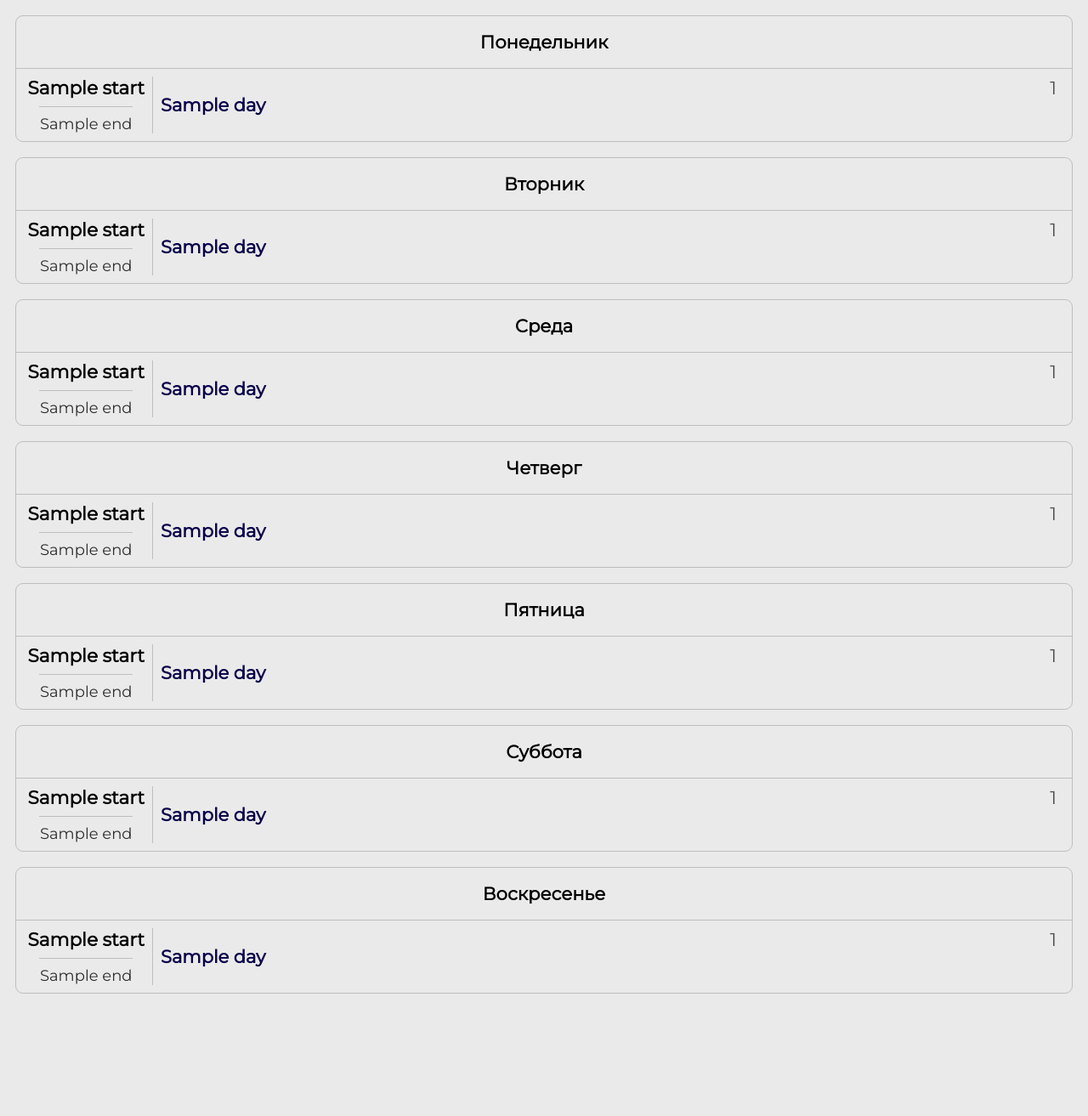
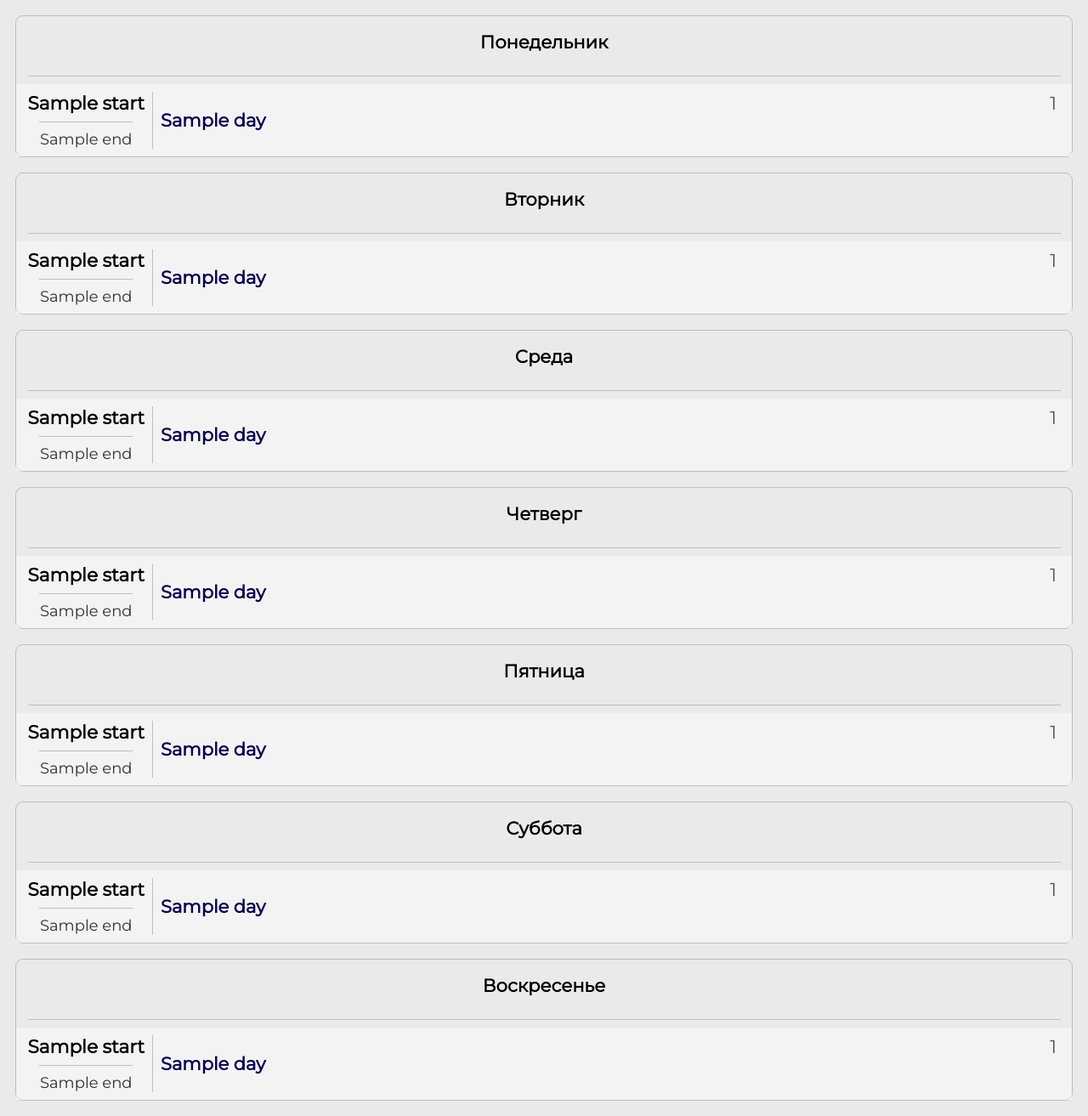
Before and after one commit to SergeGris/UniSchedule-site, a Flask app: template templates/schedule.html in a window 1280 px wide. Shown: the part 72-1385 px from the top of the page at 85% size. Before the commit the page ends 1241 px from the top, so only its background shows below. Run offline with Flask 3, Linux system fonts and the light colour scheme; the template is opened without the code that fills it: most values are stand-ins (such as "Sample title", 1, 10 or a date in 2020).

Commit message:
Fixed borders between classes

```diff
--- a/static/css/schedule.css
+++ b/static/css/schedule.css
@@ -76,11 +76,9 @@
 	align-items: center;
 
 	padding: 0.5rem 0.75rem;
-
-	border-top: 1px solid var(--border-color);
 }
 
-.class:nth-child(even) {
+.class:nth-child(4n - 2) {
 	background-color: rgba(255, 255, 255, 0.4);
 }
 
--- a/templates/schedule.html
+++ b/templates/schedule.html
@@ -31,6 +31,7 @@
 		<div class="classes-container">
 			{% for class in days[loop.index0] %}
 			{% if class.name %}
+			<hr>
 			<div class="class">
 				<div class="class-time-container">
 					<p class="class-time-start">{{ class.start }}</p>
```
